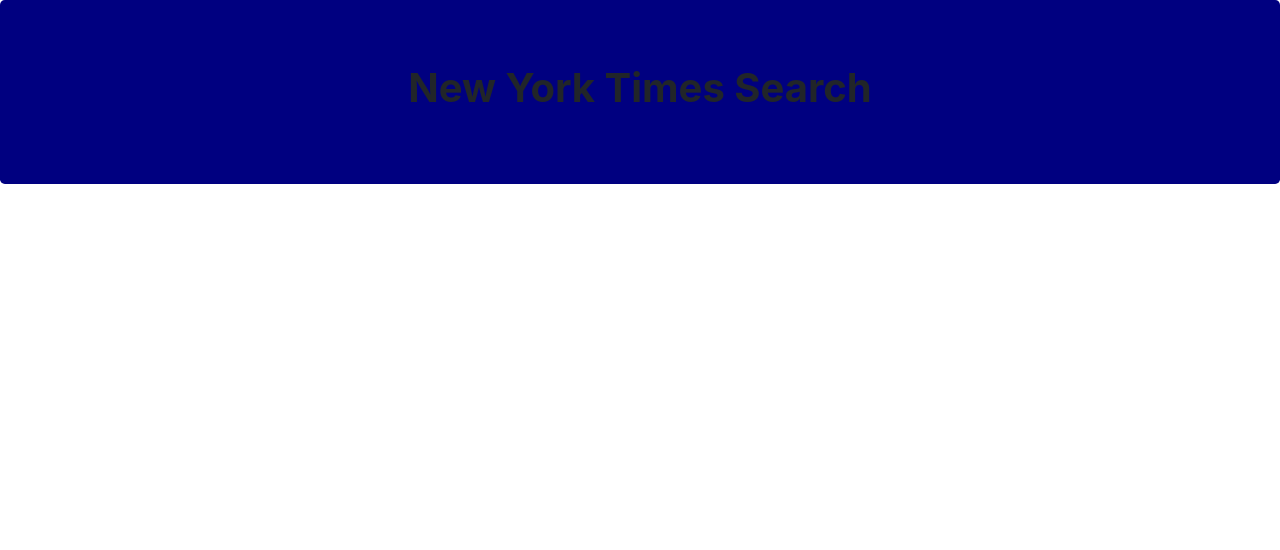
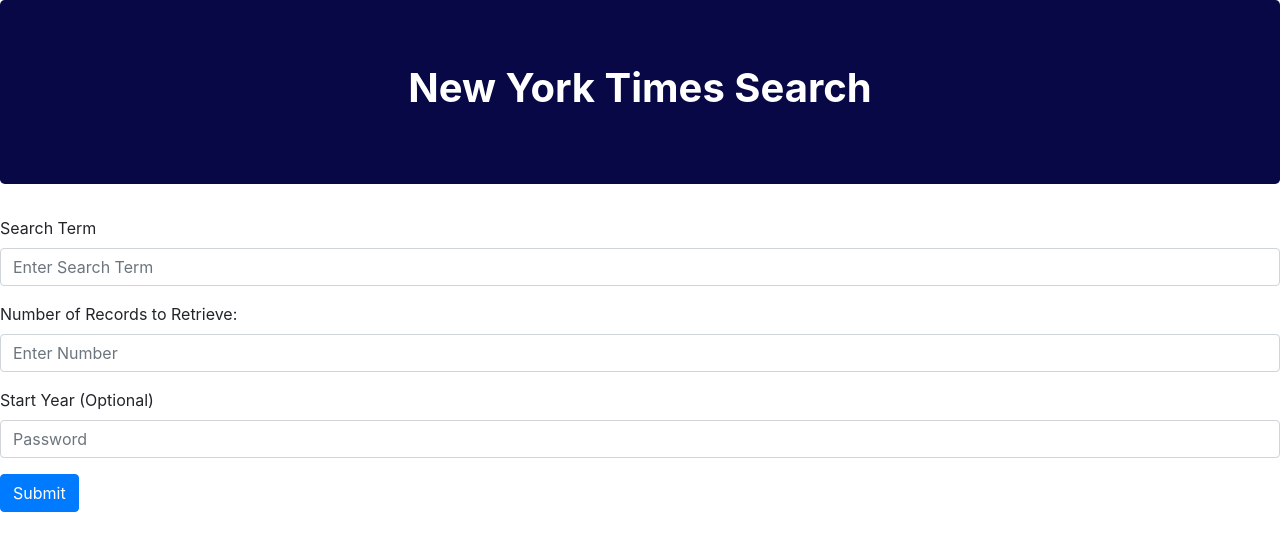
Before and after one commit to KbrehmCoding/NYTimesSearch, a plain HTML site: page index.html in a window 1280 px wide. Drawn offline with nearby package versions, Linux system fonts and the light colour scheme; files whose address does not match are found by name.

Commit message:
beging of the search form

```diff
--- a/assets/css/style.css
+++ b/assets/css/style.css
@@ -1,3 +1,6 @@
+h1 {
+    color: white !important;
+}
 .jumbotron {
-    background-color: navy !important;
+    background-color: rgb(8, 8, 70) !important;
 }
--- a/index.html
+++ b/index.html
@@ -11,7 +11,23 @@
     <div class="jumbotron">
         <h1 class="text-center"><strong>New York Times Search</strong></h1>
     </div>
-
+    <div id="searchFormContainer">
+        <form>
+            <div class="form-group">
+                <label for="exampleInputEmail1">Search Term</label>
+                <input type="search" class="form-control" id="seachFiller" placeholder="Enter Search Term">
+            </div>
+            <div class="form-group">
+                <label for="numberOfRecords">Number of Records to Retrieve:</label>
+                <input type="search" class="form-control" id="numberofrecordsinput" placeholder="Enter Number">
+            </div>
+            <div class="form-group">
+                <label for="exampleInputPassword1">Start Year (Optional)</label>
+                <input type="password" class="form-control" id="exampleInputPassword1" placeholder="Password">
+            </div>
+            <button type="submit" class="btn btn-primary">Submit</button>
+        </form>
+    </div>
     <script src="main.js"></script>
 </body>
 </html>
```
